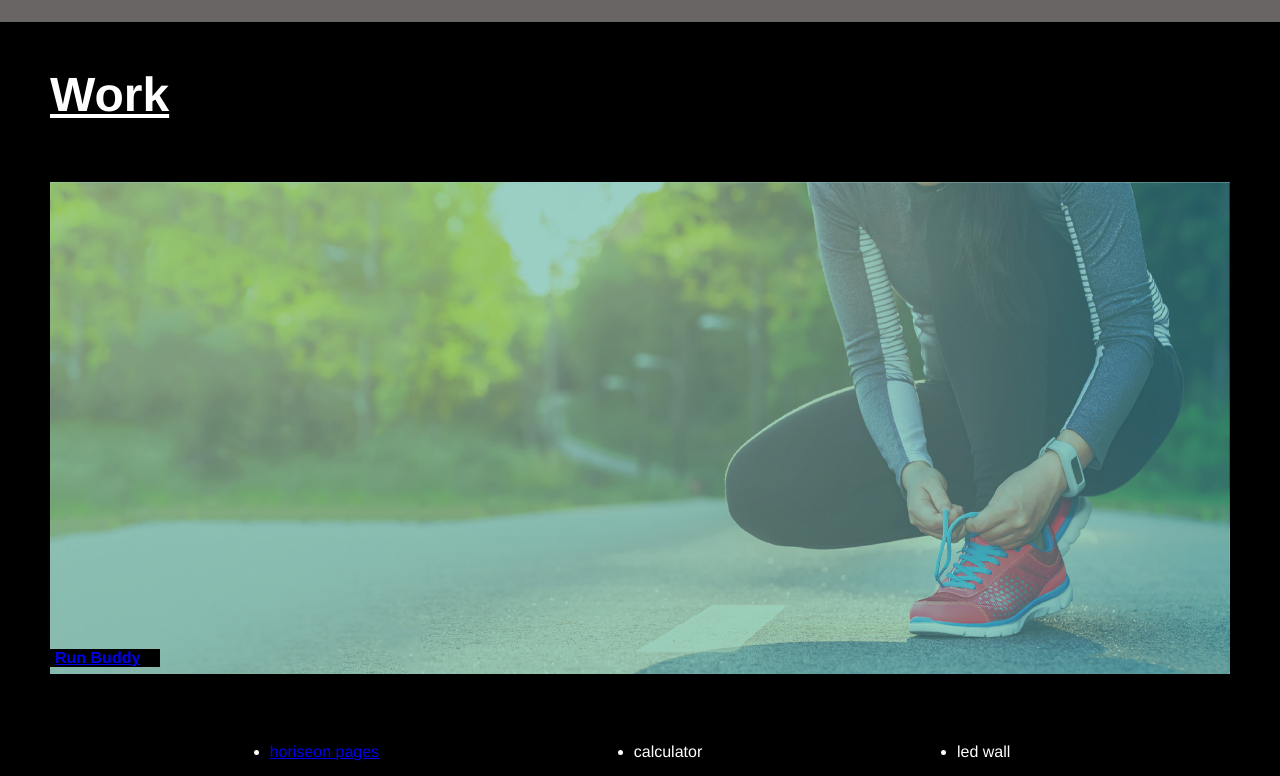
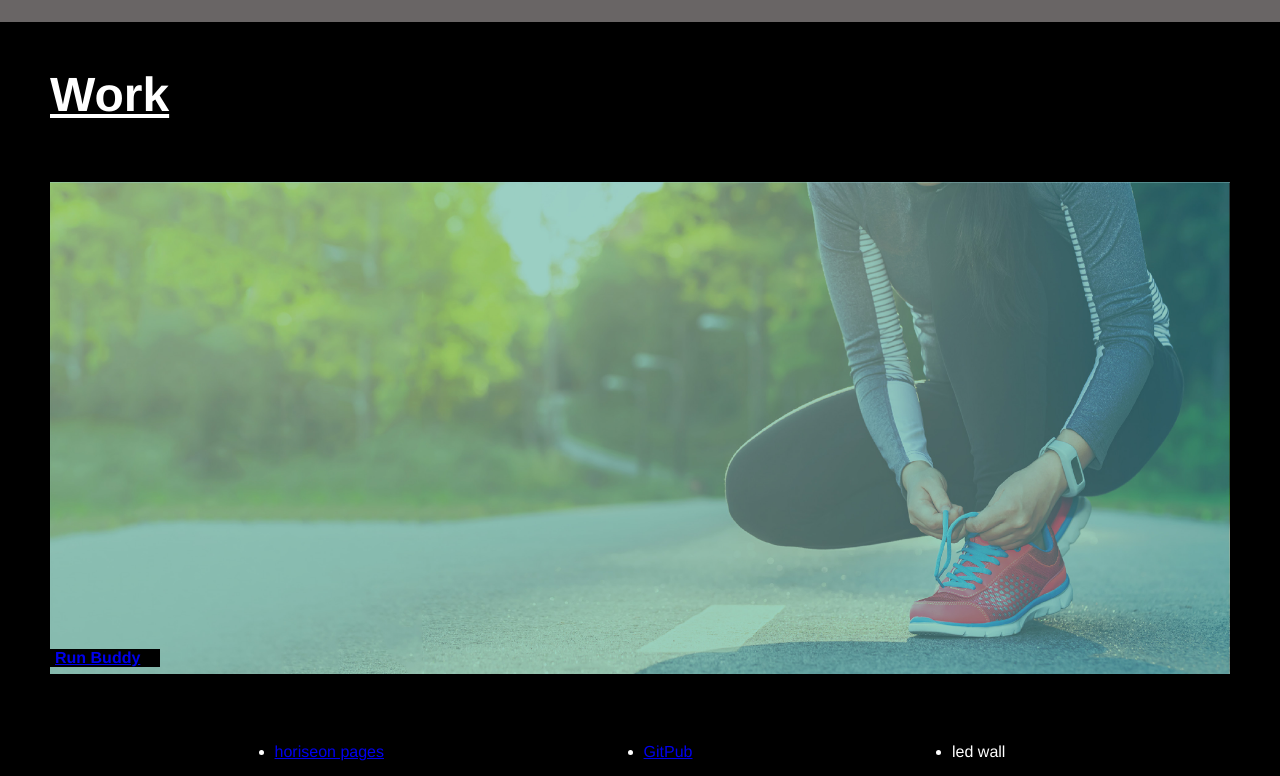
Before and after one commit to davidf1108/david-facundo-portfolio, a plain HTML site: page index.html in a window 1280 px wide. Shown: the part 680-1456 px from the top of the page. Drawn offline with Linux system fonts and the light colour scheme; files whose address does not match are found by name.

Commit message:
project 1

```diff
--- a/index.html
+++ b/index.html
@@ -74,7 +74,7 @@
                 <a href="https://davidf1108.github.io/horiseon-pages/">horiseon pages</a>
             </li>
             <li>
-                calculator
+                <a href="https://ppepin34.github.io/gitpub/">GitPub</a>
             </li>
             <li>
                 led wall
```
